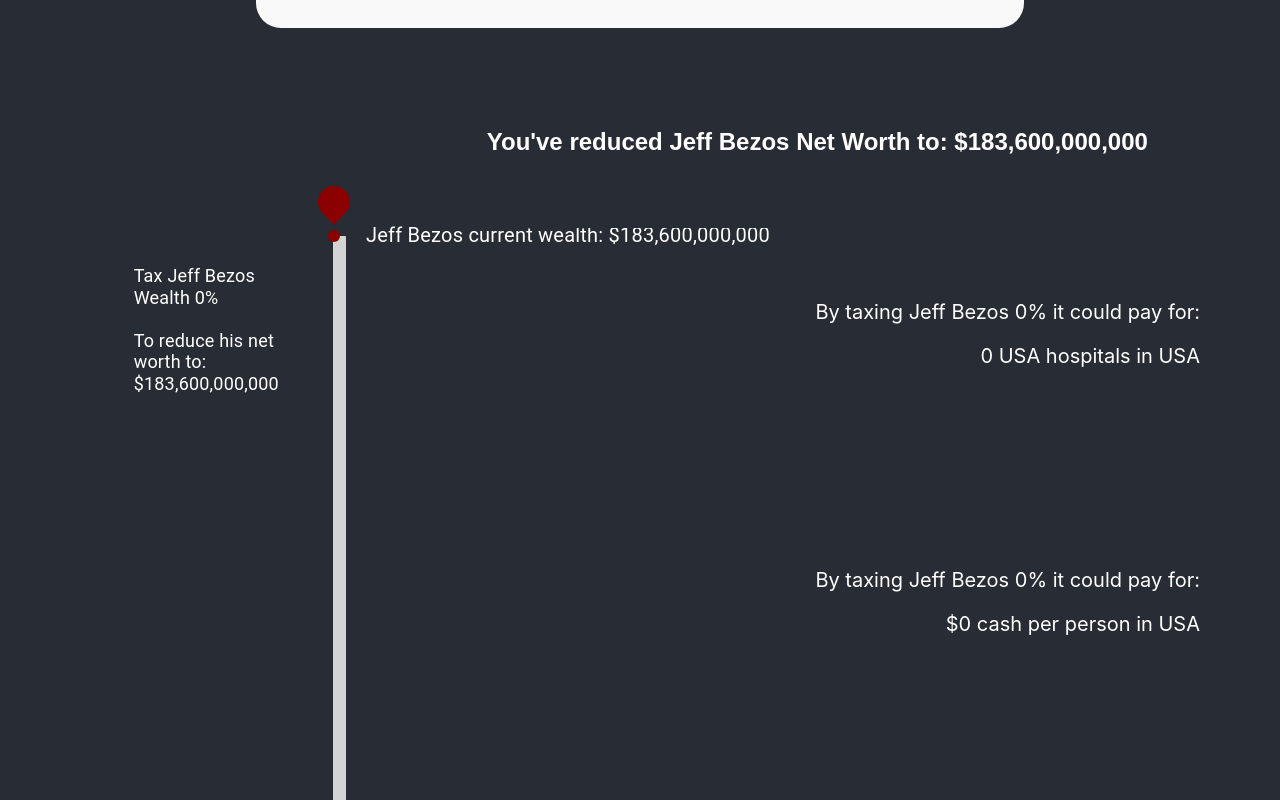
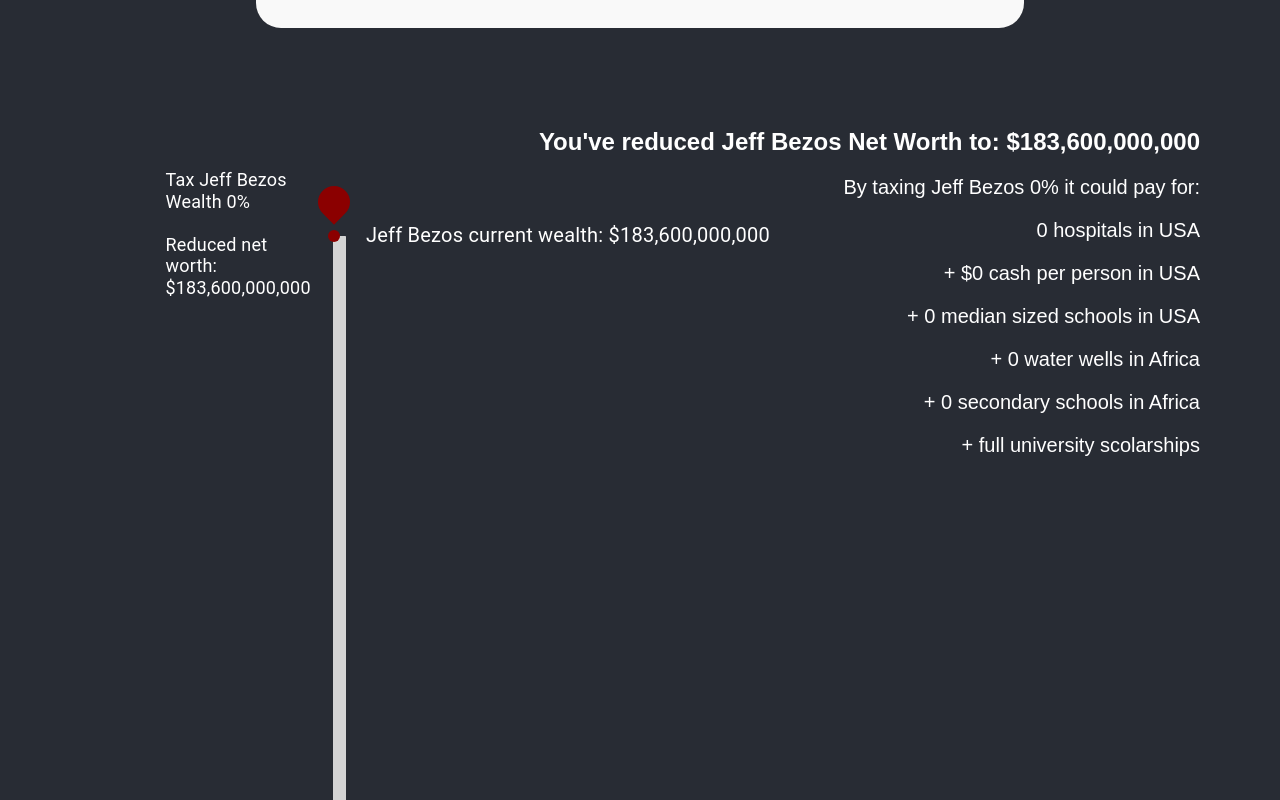
Before and after one commit to hey-irh/Billionaire-Taxer, a React (Create React App) app: page / in a window 1280 px wide. Shown: the part 900-1700 px from the top of the page. Built offline with nearby package versions, Linux system fonts and the light colour scheme.

Commit message:
design changes: made statements sticky, changed paddings, edited copy

```diff
--- a/src/Components/Paragraphs/Paragraphs.css
+++ b/src/Components/Paragraphs/Paragraphs.css
@@ -5,11 +5,6 @@
 
 p {
   font-size: 20px;
-  background-color: #282c34;
-}
-
-.paragraph {
-  padding-bottom: 10em;
 }
 
 .rendering {
--- a/src/Components/Paragraphs/Paragraphs.js
+++ b/src/Components/Paragraphs/Paragraphs.js
@@ -1,7 +1,7 @@
 import { useAppContext } from '../../Context';
 import './Paragraphs.css';
 
-function Paragraph({ ItemNumber, text, emoji }) {
+function Paragraph({ ItemNumber, text, emoji, firstStatement }) {
   const { name, tax } = useAppContext();
 
   function selectFont() {
@@ -32,15 +32,27 @@
       );
     }
   }
-
+  if (firstStatement) {
+    return (
+      <div className='paragraph'>
+        <div className='statements'>
+          <p>
+            By taxing {name} {tax}% it could pay for:
+          </p>
+          <p>
+            {ItemNumber} {text}
+          </p>
+        </div>
+        <div className='rendering'>{renderImage()}</div>
+      </div>
+    );
+  }
+  firstStatement = false;
   return (
     <div className='paragraph'>
       <div className='statements'>
         <p>
-          By taxing {name} {tax}% it could pay for:
-        </p>
-        <p>
-          {ItemNumber} {text}
+          + {ItemNumber} {text}
         </p>
       </div>
       <div className='rendering'>{renderImage()}</div>
--- a/src/Components/Statements/Statements.css
+++ b/src/Components/Statements/Statements.css
@@ -1,13 +1,12 @@
 .networth {
-  text-align: center;
+  text-align: right;
   position: sticky;
   top: 0.5em;
-  background-color: #282c34;
   font-family: 'Alegreya Sans', sans-serif;
-  padding-bottom: 3em;
   color: white;
 }
 
 .textBox {
   padding-right: 5em;
+  height: 100%;
 }
--- a/src/Components/Statements/Statements.js
+++ b/src/Components/Statements/Statements.js
@@ -18,13 +18,15 @@
 
   return (
     <div className='textBox'>
-      <h2 className='networth'>
+      <div className='networth'>
+        <h2>
           You've reduced {name} Net Worth to: ${remainingWealth.toLocaleString()}
         </h2>
         <Paragraph
           ItemNumber={hospitals}
-        text={'USA hospitals in USA'}
+          text={'hospitals in USA'}
           emoji='hospitals'
+          firstStatement='true'
         />
       <Paragraph
         ItemNumber={cash}
@@ -52,6 +54,7 @@
         emoji='👩‍🎓'
       />
       </div>
+    </div>
   );
 }
 
--- a/src/Components/VerticleSlider/VerticleSlider.css
+++ b/src/Components/VerticleSlider/VerticleSlider.css
@@ -28,8 +28,8 @@
 }
 
 .PrivateValueLabel-label-10 {
-  margin-right: 20em;
-}
+  margin-right: 10em;
+  margin-bottom: 5em;}
 
 .PrivateValueLabel-offset-8 {
   font-size: 18px;
--- a/src/Components/VerticleSlider/VerticleSlider.js
+++ b/src/Components/VerticleSlider/VerticleSlider.js
@@ -71,7 +71,7 @@
                 <div>
                   {' '}
                   Tax {name} Wealth {tax}% <br></br> <br></br>
-                  To reduce his net worth to: ${value.toLocaleString()}
+                  Reduced net worth: ${value.toLocaleString()}
                 </div>
               )}
             />
--- a/src/index.css
+++ b/src/index.css
@@ -7,6 +7,10 @@
   -moz-osx-font-smoothing: grayscale;
 }
 
+p {
+  margin-bottom: 0;
+}
+
 code {
   font-family: source-code-pro, Menlo, Monaco, Consolas, 'Courier New',
     monospace;
```
Also changed, not shown: 1 other file (tests, documents, lock files or other folders). Lines whose indentation alone changed are shown as unchanged.
